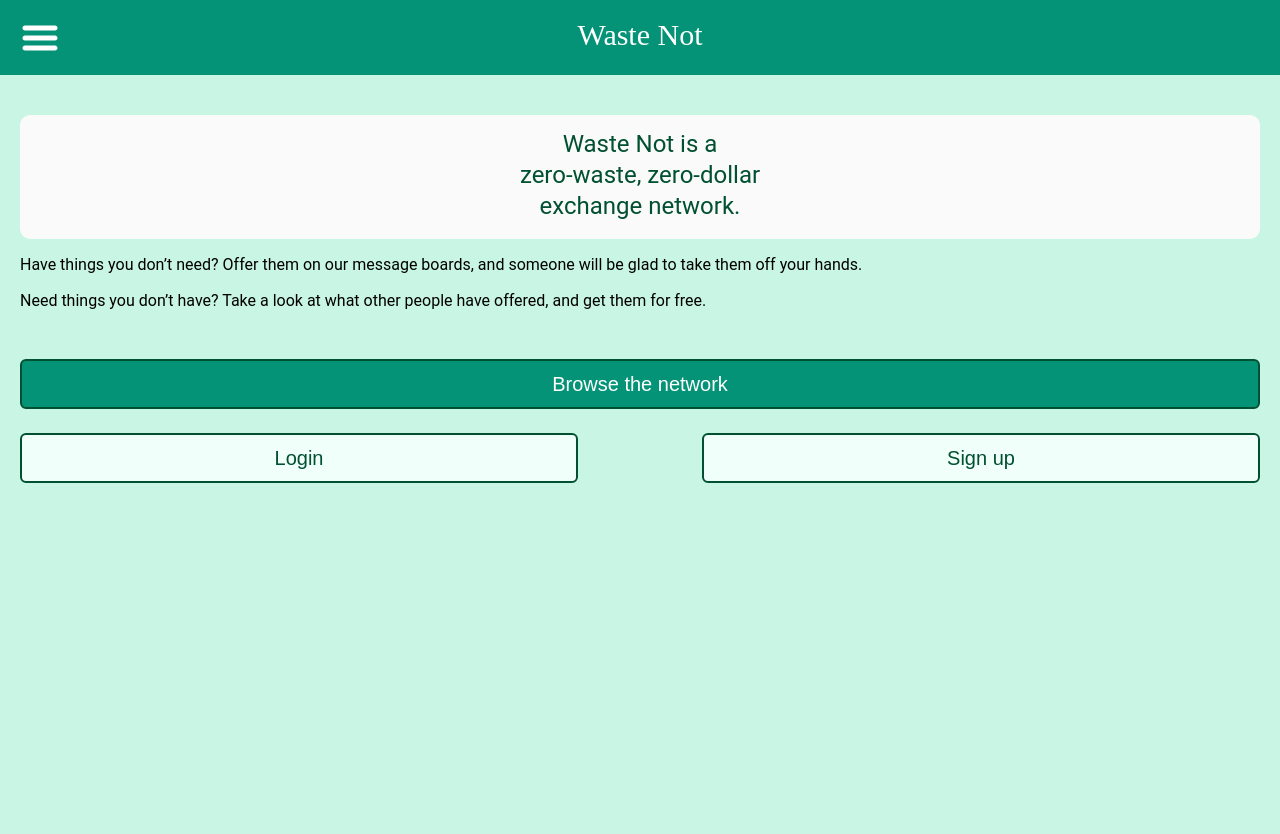
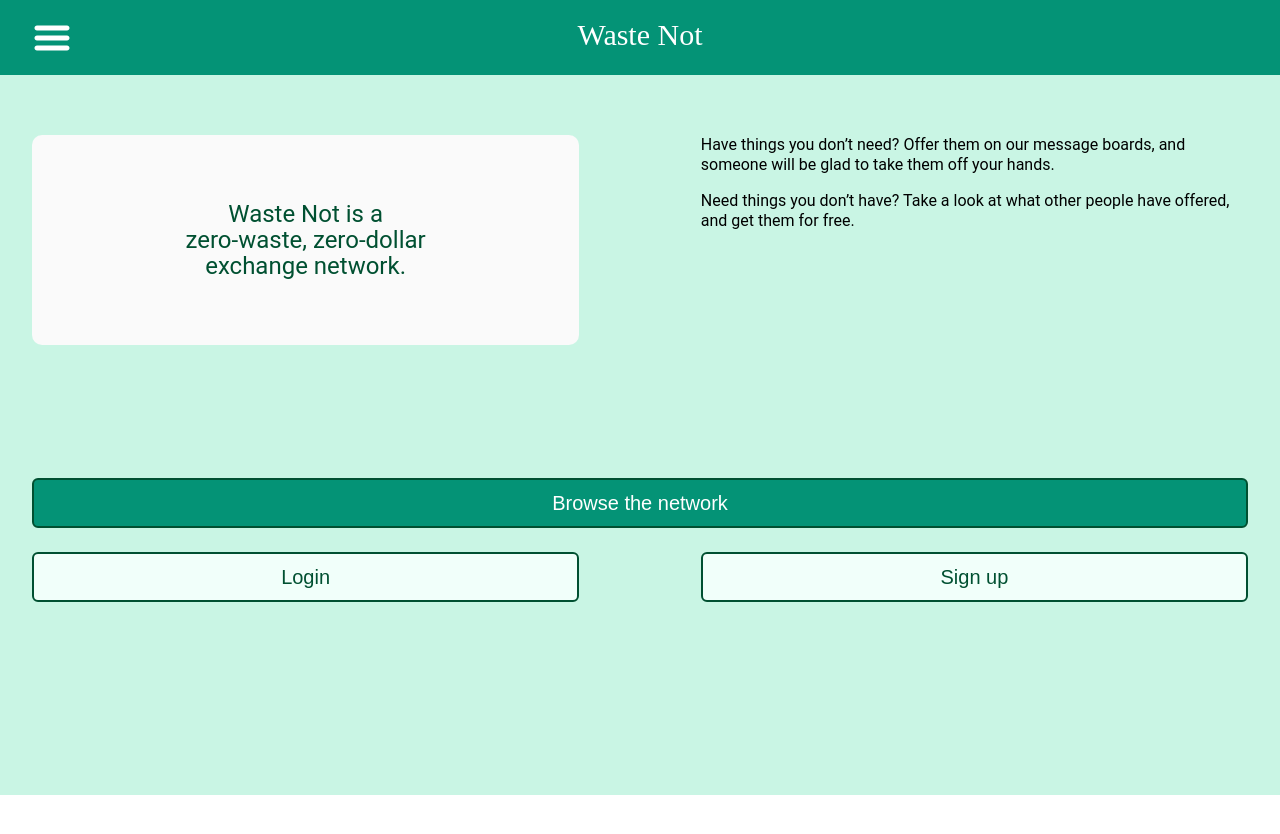
Before and after one commit to laurajbrennan/capstone, a React (Create React App) app in the folder client/: page / in a window 1280 px wide. Shown: the top 834 px of the page. After the commit the page ends 800 px from the top, so only its background shows below. Built offline with nearby package versions, Linux system fonts and the light colour scheme.

Commit message:
styled tablet view

```diff
--- a/client/src/components/pages/Home.js
+++ b/client/src/components/pages/Home.js
@@ -25,7 +25,9 @@ export class Home extends Component {
         </div>
         <div className="home__action-container">
           <Link to="/browse">
-            <button className="button-dark">Browse the network</button>
+            <button className="home__browse button-dark">
+              Browse the network
+            </button>
           </Link>
           <div className="home__id-container">
             <Link to="/login">
--- a/client/src/styles/main.css
+++ b/client/src/styles/main.css
@@ -110,6 +110,15 @@ body {
       align-self: center;
 }
 
+@media only screen and (min-width: 670px) {
+  .header {
+    padding: 0 32px;
+  }
+  .header__menu {
+    left: 32px;
+  }
+}
+
 .home {
   padding: 40px 20px;
   height: 100vh;
@@ -164,6 +173,52 @@ body {
 
 .home__signup {
   float: right;
+}
+
+@media only screen and (min-width: 670px) {
+  .home {
+    padding: 60px 32px;
+    -webkit-box-orient: horizontal;
+    -webkit-box-direction: normal;
+        -ms-flex-direction: row;
+            flex-direction: row;
+    -ms-flex-wrap: wrap;
+        flex-wrap: wrap;
+    -webkit-box-pack: justify;
+        -ms-flex-pack: justify;
+            justify-content: space-between;
+    height: 90vh;
+  }
+  .home__callout {
+    width: 45%;
+    height: 35%;
+    display: -webkit-box;
+    display: -ms-flexbox;
+    display: flex;
+    -webkit-box-align: center;
+        -ms-flex-align: center;
+            align-items: center;
+    -webkit-box-pack: center;
+        -ms-flex-pack: center;
+            justify-content: center;
+  }
+  .home__explainer {
+    width: 45%;
+    float: right;
+    height: -webkit-fit-content;
+    height: -moz-fit-content;
+    height: fit-content;
+  }
+  .home__text {
+    margin-top: 0;
+  }
+  .home__action-container {
+    width: 100%;
+    display: -webkit-box;
+    display: -ms-flexbox;
+    display: flex;
+    margin-top: 0;
+  }
 }
 
 .menu {
@@ -223,6 +278,12 @@ body {
 
 .menu__link--bold {
   font-weight: bold;
+}
+
+@media only screen and (min-width: 670px) {
+  .menu {
+    padding: 24px 32px;
+  }
 }
 
 .browse {
@@ -330,6 +391,12 @@ body {
   margin-bottom: 8px;
 }
 
+@media only screen and (min-width: 670px) {
+  .browse {
+    padding: 32px;
+  }
+}
+
 .login {
   background-color: #c9f5e4;
   margin: 0;
@@ -392,11 +459,19 @@ body {
   font-size: 20px;
 }
 
+@media only screen and (min-width: 670px) {
+  .login {
+    padding: 50px 32px;
+  }
+}
+
 .signup {
   background-color: #c9f5e4;
   margin: 0;
   padding: 40px 20px;
-  height: 120vh;
+  height: -webkit-fit-content;
+  height: -moz-fit-content;
+  height: fit-content;
 }
 
 .signup__submit-button {
@@ -409,11 +484,22 @@ body {
   font-size: 14px;
 }
 
+@media only screen and (min-width: 670px) {
+  .signup {
+    padding: 50px 32px;
+  }
+  .signup__submit-button {
+    font-size: 20px;
+  }
+}
+
 .an-item {
   background-color: #f1fffa;
   margin: 0;
   padding: 40px 20px;
-  height: 100vh;
+  height: -webkit-fit-content;
+  height: -moz-fit-content;
+  height: fit-content;
 }
 
 .an-item__header {
@@ -480,6 +566,12 @@ body {
 .an-item__messages {
   margin-top: 24px;
   background-color: #f1fffa;
+}
+
+@media only screen and (min-width: 670px) {
+  .an-item {
+    padding: 50px 32px;
+  }
 }
 
 .message__form {
@@ -588,6 +680,12 @@ body {
           align-items: center;
 }
 
+@media only screen and (min-width: 670px) {
+  .myitems {
+    padding: 50px 32px;
+  }
+}
+
 .newitem {
   background-color: #c9f5e4;
   padding: 40px 20px;
@@ -684,4 +782,10 @@ body {
   top: 35px;
   left: 128px;
 }
+
+@media only screen and (min-width: 670px) {
+  .newitem {
+    padding: 50px 32px;
+  }
+}
 /*# sourceMappingURL=main.css.map */
--- a/client/src/styles/partials/_browse.scss
+++ b/client/src/styles/partials/_browse.scss
@@ -68,3 +68,9 @@
     margin-bottom: 8px;
   }
 }
+
+@include medium {
+  .browse {
+    padding: 32px;
+  }
+}
--- a/client/src/styles/partials/_login.scss
+++ b/client/src/styles/partials/_login.scss
@@ -38,3 +38,9 @@
     font-size: 20px;
   }
 }
+
+@include medium {
+  .login {
+    padding: 50px 32px;
+  }
+}
--- a/client/src/styles/partials/_menu.scss
+++ b/client/src/styles/partials/_menu.scss
@@ -39,3 +39,9 @@
     }
   }
 }
+
+@include medium {
+  .menu {
+    padding: 24px 32px;
+  }
+}
--- a/client/src/styles/partials/_myitems.scss
+++ b/client/src/styles/partials/_myitems.scss
@@ -24,3 +24,9 @@
     align-items: center;
   }
 }
+
+@include medium {
+  .myitems {
+    padding: 50px 32px;
+  }
+}
--- a/client/src/styles/partials/_newitem.scss
+++ b/client/src/styles/partials/_newitem.scss
@@ -62,3 +62,9 @@
   top: 35px;
   left: 128px;
 }
+
+@include medium {
+  .newitem {
+    padding: 50px 32px;
+  }
+}
--- a/client/src/styles/partials/_signup.scss
+++ b/client/src/styles/partials/_signup.scss
@@ -2,10 +2,19 @@
   background-color: $background;
   margin: 0;
   padding: 40px 20px;
-  height: 120vh;
+  height: fit-content;
   &__submit-button {
     @include darkbutton;
     width: 50%;
     font-size: 14px;
   }
 }
+
+@include medium {
+  .signup {
+    padding: 50px 32px;
+    &__submit-button {
+      font-size: 20px;
+    }
+  }
+}
```
Also changed, not shown: client/src/styles/partials/_breakpoints.scss (+2 -16 lines), client/src/styles/partials/_header.scss (+9 -0 lines), client/src/styles/partials/_home.scss (+30 -0 lines), client/src/styles/partials/_item.scss (+7 -1 lines), 1 other file (tests, documents, lock files or other folders).
